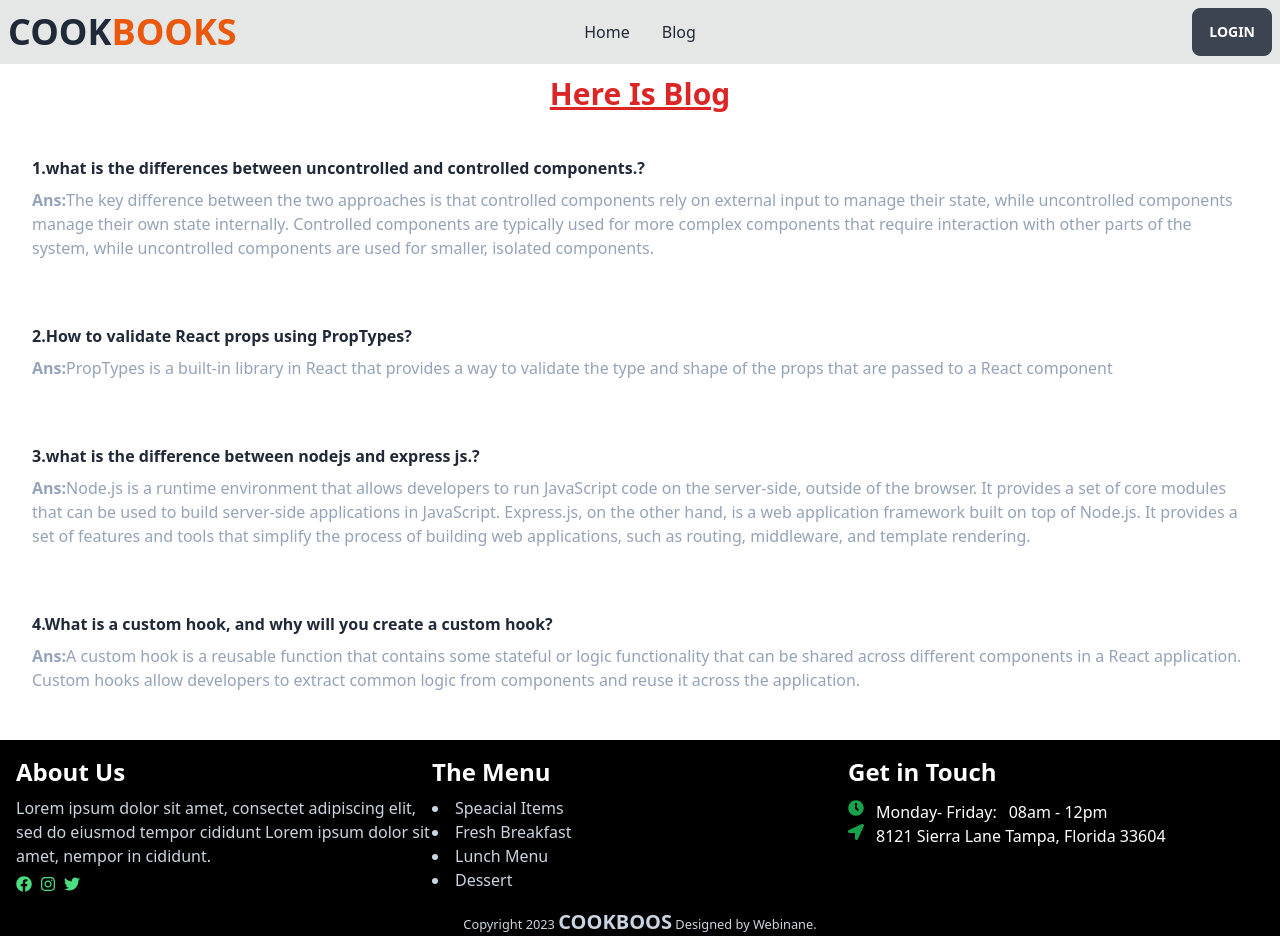
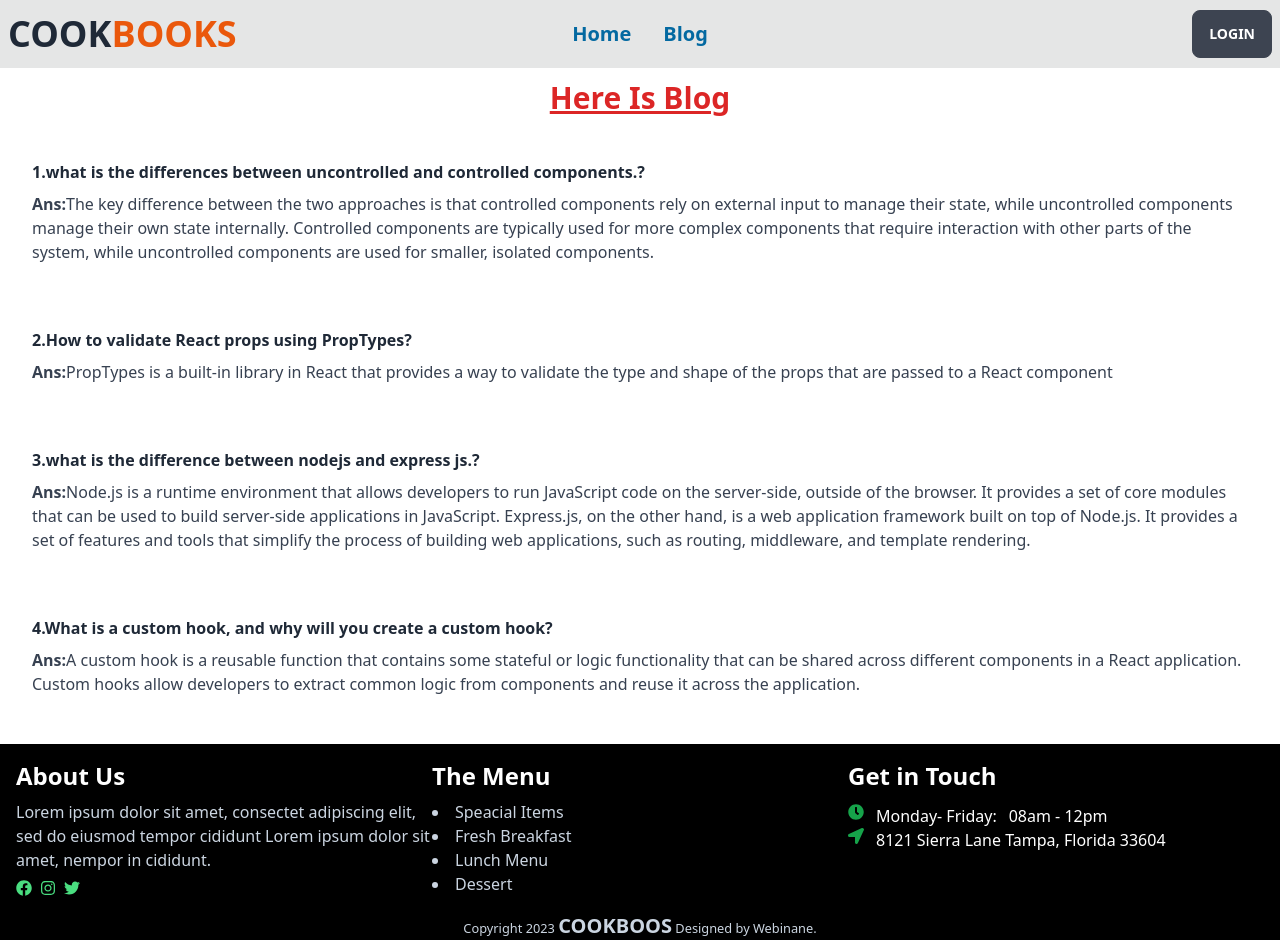
Before and after one commit to jahidcst/chef-recipe-client, a React (Vite) app: page /blog in a window 1280 px wide. Built offline with nearby package versions, Linux system fonts and the light colour scheme; no server answers.

Commit message:
another section

```diff
--- a/src/pages/Blog/Blog.jsx
+++ b/src/pages/Blog/Blog.jsx
@@ -9,7 +9,7 @@ const Blog = () => {
           1.what is the differences between uncontrolled and controlled
           components.?
         </h2>
-        <h4 className="text-slate-400"><span className="font-semibold">Ans:</span>
+        <h4 className="text-gray-700"><span className="font-semibold">Ans:</span>
           The key difference between the two approaches is that controlled
           components rely on external input to manage their state, while
           uncontrolled components manage their own state internally. Controlled
@@ -22,7 +22,7 @@ const Blog = () => {
         <h2 className="font-bold">
           2.How to validate React props using PropTypes?
         </h2>
-        <h4 className="text-slate-400"><span className="font-semibold">Ans:</span>
+        <h4 className="text-gray-700"><span className="font-semibold">Ans:</span>
           PropTypes is a built-in library in React that provides a way to
           validate the type and shape of the props that are passed to a React
           component
@@ -32,7 +32,7 @@ const Blog = () => {
         <h2 className="font-bold">
           3.what is the difference between nodejs and express js.?
         </h2>
-        <h4 className="text-slate-400"><span className="font-semibold">Ans:</span>
+        <h4 className="text-gray-700"><span className="font-semibold">Ans:</span>
           Node.js is a runtime environment that allows developers to run
           JavaScript code on the server-side, outside of the browser. It
           provides a set of core modules that can be used to build server-side
@@ -47,7 +47,7 @@ const Blog = () => {
         <h2 className="font-bold">
           4.What is a custom hook, and why will you create a custom hook?
         </h2>
-        <h4 className="text-slate-400"><span className="font-semibold">Ans:</span>
+        <h4 className="text-gray-700"><span className="font-semibold">Ans:</span>
         A custom hook is a reusable function that contains some stateful or logic functionality that can be shared across different components in a React application. Custom hooks allow developers to extract common logic from components and reuse it across the application.
         </h4>
       </div>
--- a/src/pages/Header/Header.jsx
+++ b/src/pages/Header/Header.jsx
@@ -51,10 +51,10 @@ const Header = () => {
         <div className="navbar-center hidden lg:flex">
           <ul className="menu menu-horizontal px-1">
             <li>
-              <Link to='/'>Home</Link>
+              <Link className="text-xl font-semibold text-sky-700" to='/'>Home</Link>
             </li>
             <li tabIndex={0}>
-              <Link to='blog'>Blog</Link>
+              <Link className="text-xl font-semibold text-sky-700" to='blog'>Blog</Link>
             </li>
           </ul>
         </div>
--- /dev/null
+++ b/src/pages/Home/Home/Extra2.jsx
@@ -0,0 +1,29 @@
+import React from 'react';
+
+const Extra2 = () => {
+    return (
+        <div>
+            <h2 className='text-center pt-5 font-bold text-3xl text-cyan-800 pb-3'>About Healthy Food!</h2>
+            <div className="card m-5 pt-10 bg-base-200 shadow-xl">
+                <figure>
+                    <img src="https://img.freepik.com/free-vector/food-critic-abstract-concept-illustration-analyze-food-restaurant-chef-write-review-rating-expert-opinion-culinary-show-undercover-guest-travel-guide_335657-3512.jpg?w=740&t=st=1683284210~exp=1683284810~hmac=85fec975bedf9e3f5740f8093203dcf5a2bf233c3ce405fb6a89bb83529bfa44" alt="Shoes" className="rounded-xl w-[400px] h-[350]" />
+                </figure>
+                <div className="card-body items-center text-center">
+                    <p>Healthy food refers to foods that are nutrient-rich and provide our bodies with the vitamins, minerals, and other essential nutrients that we need to stay healthy. Here are some details about healthy food:
+
+                        1. Nutrient-dense: Healthy foods are typically nutrient-dense, meaning they contain high levels of nutrients relative to their calorie content. For example, fruits and vegetables are often considered to be nutrient-dense because they contain a variety of vitamins and minerals without a lot of calories.
+
+                        2. Low in added sugars and saturated fats: Healthy foods are generally low in added sugars and saturated fats, which are linked to a variety of health problems like obesity, type 2 diabetes, and heart disease.
+
+                        3. High in fiber: Fiber is important for maintaining healthy digestion and can help to reduce the risk of certain diseases like colorectal cancer. Healthy foods like whole grains, fruits, and vegetables are typically high in fiber.
+
+                        4. Rich in antioxidants: Antioxidants are compounds that help to protect our cells from damage caused by free radicals. Healthy foods like berries, leafy greens, and nuts are rich in antioxidants.
+
+                        5. Variety is key: A healthy diet should include a variety of foods from all food groups, including fruits, vegetables, whole grains, lean proteins, and healthy fats. Eating a variety of healthy foods can help to ensure that you are getting all of the nutrients your body needs to stay healthy.</p>
+                </div>
+            </div>
+        </div>
+    );
+};
+
+export default Extra2;
--- a/src/pages/Home/Home/Home.jsx
+++ b/src/pages/Home/Home/Home.jsx
@@ -2,6 +2,7 @@ import React from 'react';
 import Hero from '../../Shared/Hero/Hero';
 import ChefData from '../Chef/ChefData';
 import Extra from './Extra';
+import Extra2 from './Extra2';
 
 const Home = () => {
     return (
@@ -9,6 +10,7 @@ const Home = () => {
         <Hero></Hero>
         <ChefData></ChefData>
         <Extra></Extra>
+        <Extra2></Extra2>
         </>
     );
 };
--- a/src/pages/ViewRecipe/RecipeDetails.jsx
+++ b/src/pages/ViewRecipe/RecipeDetails.jsx
@@ -3,7 +3,8 @@ import React from 'react';
 const RecipeDetails = ({ recipe }) => {
   const { name, cooking_method, rating, ingredients, _pic } = recipe
   const notify = (e) => {
-    alert('Added to Favourite')
+    alert(
+      'Added to Favourite')
     e.target.disabled = true
   }
   return (
```
